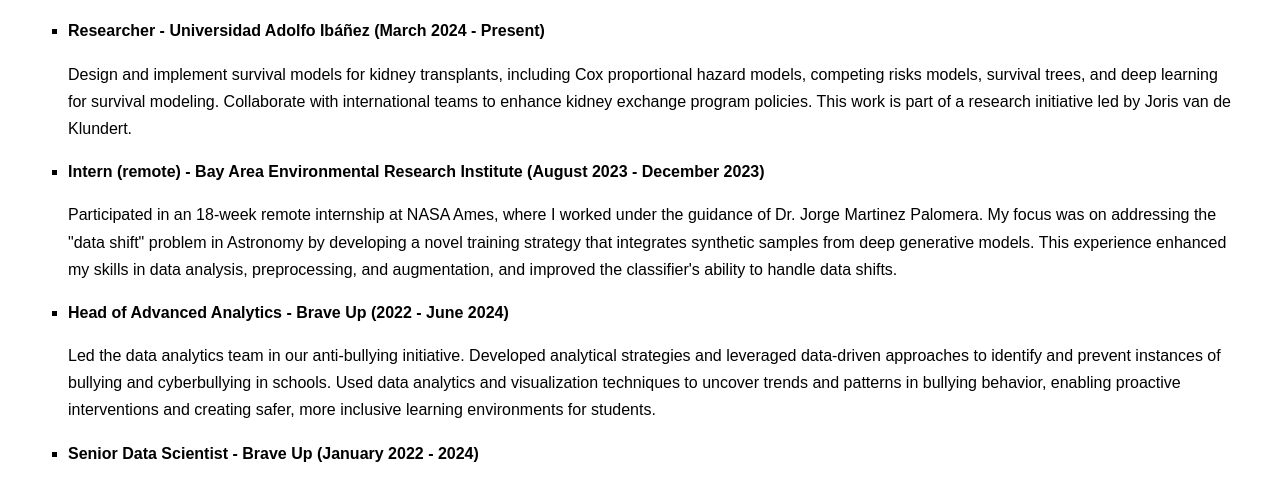
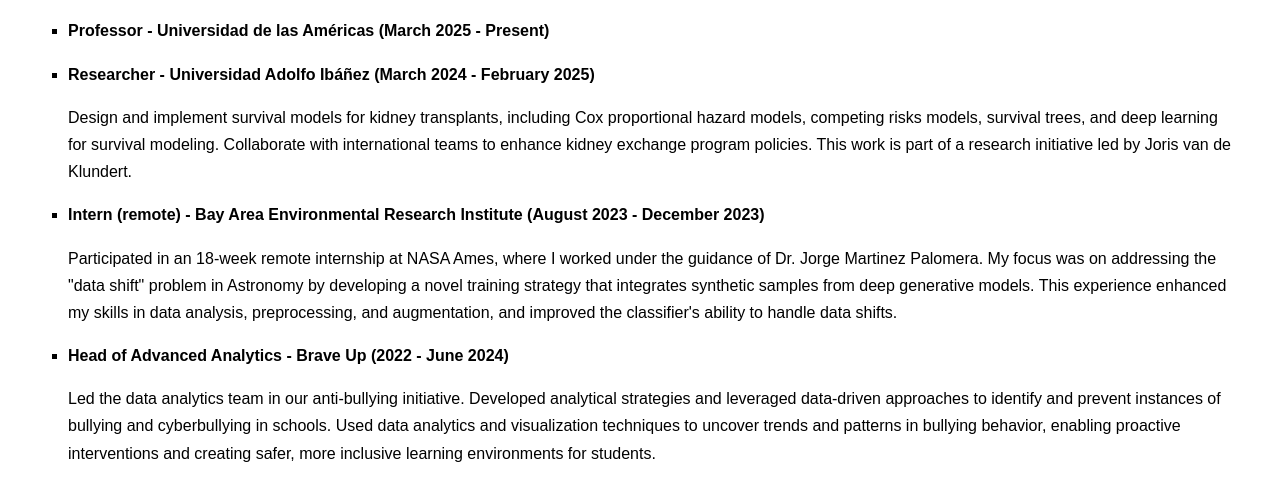
Before and after one commit to frperezgalarce/frperezgalarce, a plain HTML site: page experience.html in a window 1280 px wide. Shown: the part 272-752 px from the top of the page. Drawn offline with Linux system fonts and the light colour scheme.

Commit message:
update role

```diff
--- a/experience.html
+++ b/experience.html
@@ -26,7 +26,10 @@
     <section id="experience">
         <h2>Experience</h2>
         <ul>
-            <li><strong>Researcher - Universidad Adolfo Ibáñez (March 2024 - Present)</strong><br>
+            <li><strong>Professor - Universidad de las Américas  (March 2025 - Present)</strong><br>
+                <p></p>
+            </li>
+            <li><strong>Researcher - Universidad Adolfo Ibáñez (March 2024 - February 2025)</strong><br>
                 <p>Design and implement survival models for kidney transplants, including Cox proportional hazard models, competing risks models, survival trees, and deep learning for survival modeling. Collaborate with international teams to enhance kidney exchange program policies. This work is part of a research initiative led by Joris van de Klundert.</p>
             </li>
             <li><strong>Intern (remote) - Bay Area Environmental Research Institute (August 2023 - December 2023)</strong><br>
```
Also changed, not shown: index.html (+1 -1 lines).
